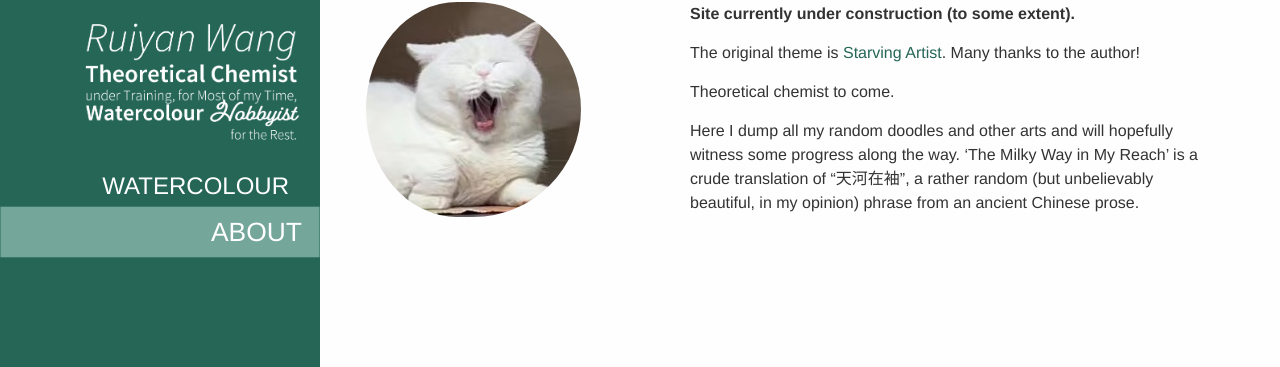
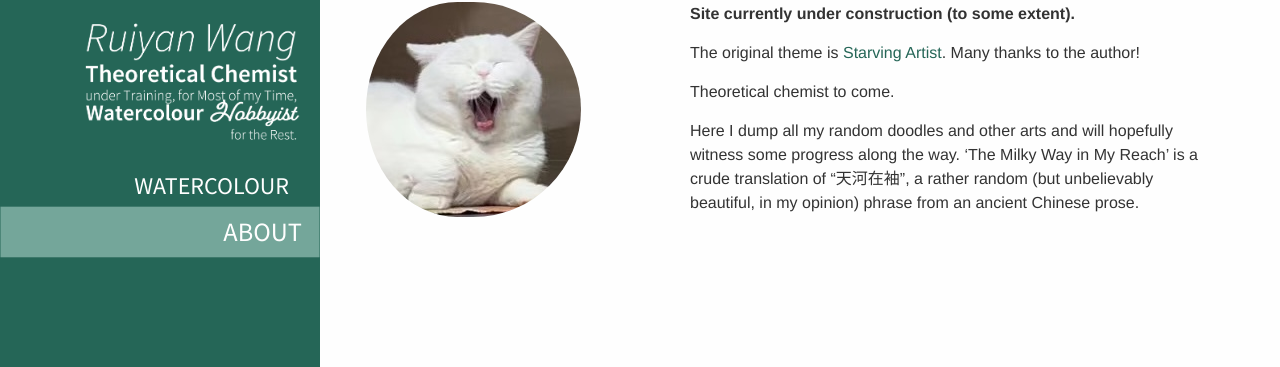
Before and after one commit to rywang42/rywang42.github.io, a Jekyll site: the page built from _pages/about.md, in a window 1280 px wide. Shown: the part 70-437 px from the top of the page. Built offline with Jekyll 4.4.1, drawn with Linux system fonts in a browser that asks for light colours; some web fonts are replaced.

Commit message:
Font import

```diff
--- a/_includes/head.html
+++ b/_includes/head.html
@@ -20,6 +20,10 @@
   <link href="{{ site.github.url }}/favicon.ico" rel="icon">
   <link rel="alternate" type="application/atom+xml" title="{{ site.title }}" href="{{ site.github.url }}/atom.xml"/>
 
+  <link rel="preconnect" href="https://fonts.googleapis.com">
+  <link rel="preconnect" href="https://fonts.gstatic.com" crossorigin>
+  <link href="https://fonts.googleapis.com/css2?family=Source+Sans+Pro:wght@400;700&family=Source+Serif+Pro:wght@400;700&display=swap" rel="stylesheet">
+
   {% include metadata.html %}
   {% include google_analytics.html %}
 </head>
```
Also changed, not shown: favicon.ico (added).
